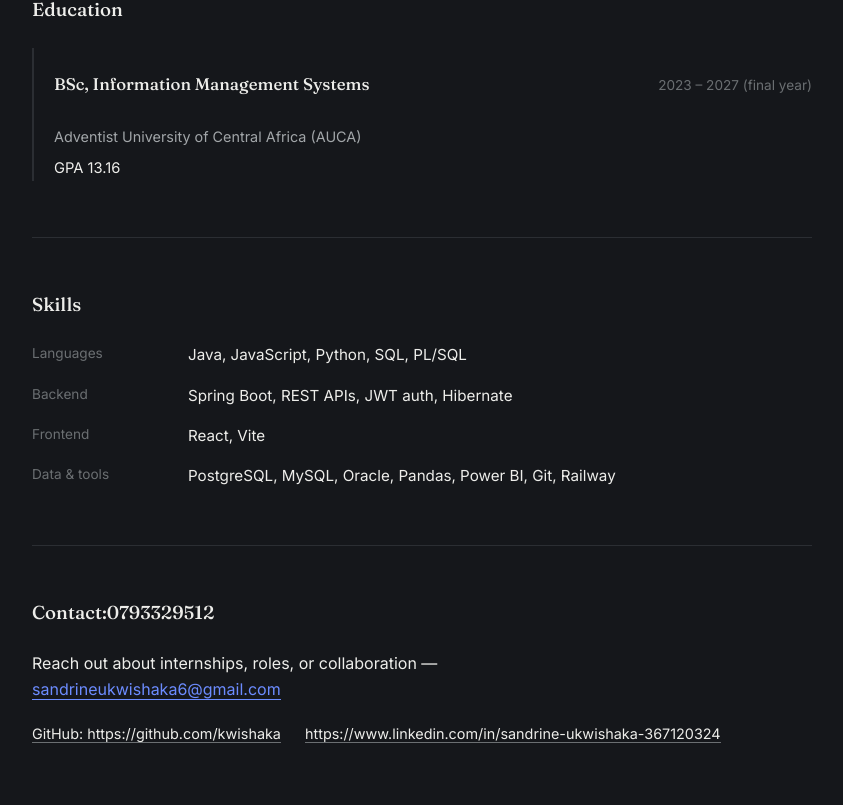
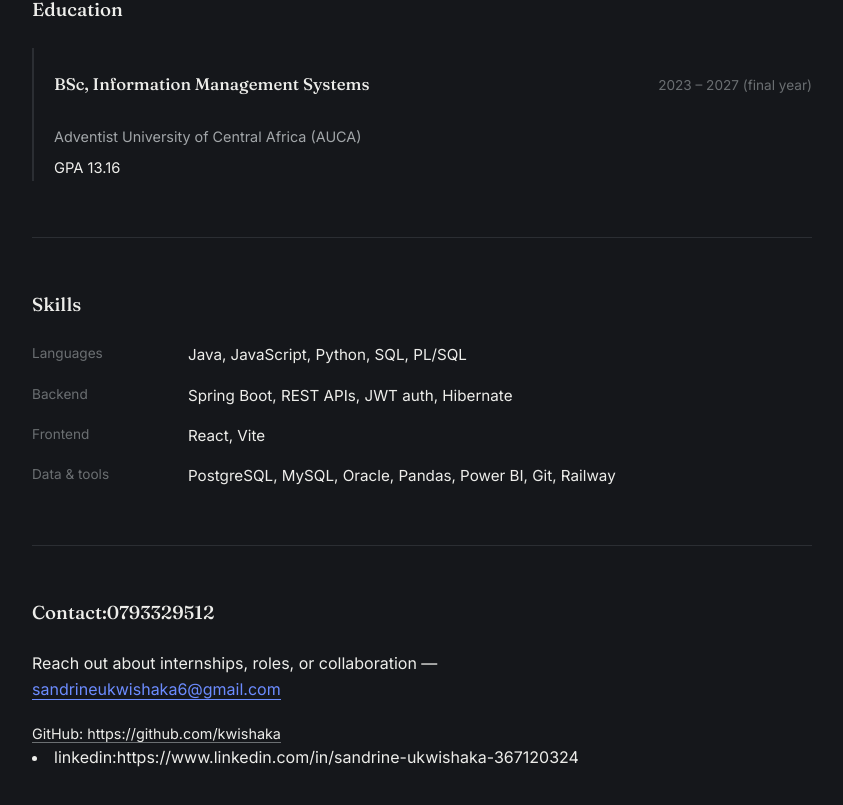
Before and after one commit to kwishaka/portfolio-1-, a React (Vite) app: page / in a window 1280 px wide. Shown: the part 2460-3265 px from the top of the page, without its empty margins (206-1049 px from the left). Built offline with nearby package versions, Linux system fonts and the light colour scheme.

Commit message:
modified contact and apps

```diff
--- a/src/components/Contact.jsx
+++ b/src/components/Contact.jsx
@@ -14,13 +14,13 @@ export default function Contact() {
             GitHub: https://github.com/kwishaka
           </a>
         </li>
-        <li>
+
+      </ul>
+      <li>
           <a href={profile.linkedin} target="_blank" rel="noreferrer">
-            https://www.linkedin.com/in/sandrine-ukwishaka-367120324
+            linkedin:https://www.linkedin.com/in/sandrine-ukwishaka-367120324
           </a>
         </li>
-
-      </ul>
     </section>
   );
 }
```
